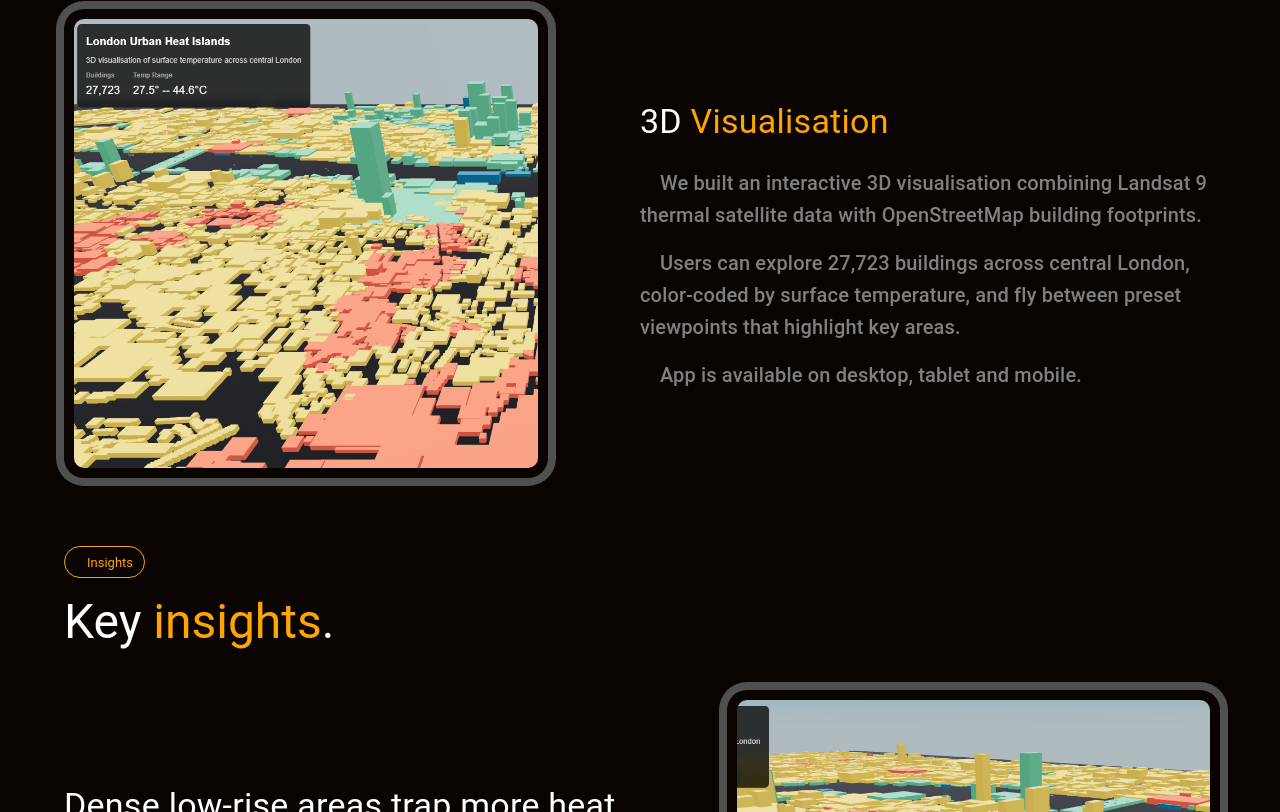
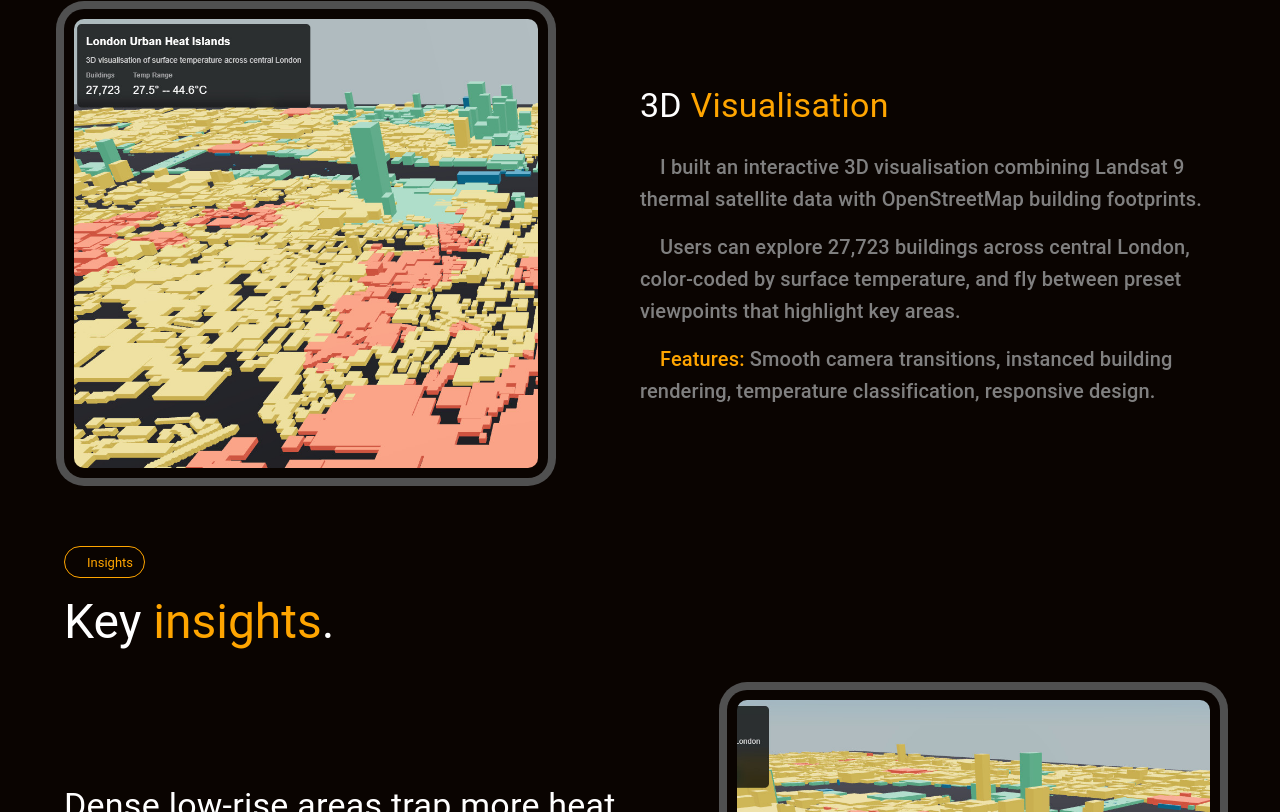
Before and after one commit to DoctorTone/drt-viz-ltd, a React (Vite) app: page /case-studies/heat-islands in a window 1280 px wide. Shown: the part 1808-2620 px from the top of the page. Built offline with nearby package versions, Linux system fonts and the light colour scheme; some icons are missing.

Commit message:
Fix typos

```diff
--- a/src/case_studies/heat_island/Applications.tsx
+++ b/src/case_studies/heat_island/Applications.tsx
@@ -32,9 +32,8 @@ const Applications = () => {
             <span style={{ color: "orange" }}>
               Urban Planning & Climate Adaptation:
             </span>{" "}
-            Identify heat-vulnerable neighborhoods requiring cooling
-            interventions. Prioritise green infrastructure investments based on
-            temperature impact.
+            Identify heat-vulnerable neighborhoods. Prioritise green
+            infrastructure investments based on temperature impact.
           </Typography>
           <Typography variant="h6" sx={{ color: "grey", mb: 2 }}>
             <AppsIcon color="warning" sx={{ verticalAlign: "sub", mr: 1 }} />
@@ -57,8 +56,8 @@ const Applications = () => {
               Infrastructure Planning:
             </span>{" "}
             Assess heat stress on transportation networks, power grids, and
-            water systems during extreme heat events. Plan resilient
-            infrastructure that accounts for thermal patterns.
+            water systems. Plan resilient infrastructure that accounts for
+            thermal patterns.
           </Typography>
         </Grid>
         <Grid size={{ xs: 0, sm: 1, md: 1 }}></Grid>
--- a/src/case_studies/heat_island/Benefits.tsx
+++ b/src/case_studies/heat_island/Benefits.tsx
@@ -28,9 +28,6 @@ const Benefits = () => {
       />
       <Typography variant="h3" sx={{ mb: 3 }}>
         Who <span style={{ color: "orange" }}>benefits?</span>
-      </Typography>
-      <Typography variant="h6" sx={{ color: "grey", mb: 4 }}>
-        See how 3D data visualisation can benefit the wider community.
       </Typography>
       <Grid container spacing={2} sx={{ mb: 6 }}>
         <Grid size={{ xs: 12, sm: 6, md: 4 }}>
--- a/src/case_studies/heat_island/Challenge.tsx
+++ b/src/case_studies/heat_island/Challenge.tsx
@@ -77,7 +77,7 @@ const Challenge = () => {
               color="warning"
               sx={{ verticalAlign: "sub", mr: 2 }}
             />
-            We built an interactive 3D visualisation combining Landsat 9 thermal
+            I built an interactive 3D visualisation combining Landsat 9 thermal
             satellite data with OpenStreetMap building footprints.
           </Typography>
           <Typography variant="h6" sx={{ color: "grey", mb: 2 }}>
@@ -94,7 +94,9 @@ const Challenge = () => {
               color="warning"
               sx={{ verticalAlign: "sub", mr: 2 }}
             />
-            App is available on desktop, tablet and mobile.
+            <span style={{ color: "orange" }}>Features:</span> Smooth camera
+            transitions, instanced building rendering, temperature
+            classification, responsive design.
           </Typography>
         </Grid>
       </Grid>
--- a/src/case_studies/heat_island/Technical.tsx
+++ b/src/case_studies/heat_island/Technical.tsx
@@ -16,6 +16,7 @@ import ListItemIcon from "@mui/material/ListItemIcon";
 import ListItemText from "@mui/material/ListItemText";
 import CheckCircleIcon from "@mui/icons-material/CheckCircle";
 import PermMediaIcon from "@mui/icons-material/PermMedia";
+import SunnyIcon from "@mui/icons-material/Sunny";
 import { styled } from "@mui/material/styles";
 
 const DataAccordion = styled(Accordion)({
@@ -299,7 +300,7 @@ const Technical = () => {
       >
         <Grid size={{ xs: 12, sm: 6, md: 6 }}>
           <Typography variant="h6" sx={{ color: "grey" }}>
-            <BoltIcon color="warning" sx={{ verticalAlign: "sub", mr: 1 }} />
+            <SunnyIcon color="warning" sx={{ verticalAlign: "sub", mr: 1 }} />
             <span style={{ color: "orange" }}>Result:</span> Successfully
             integrated Landsat 9 thermal satellite data with OpenStreetMap
             building footprints to create a smooth 60fps interactive
```
